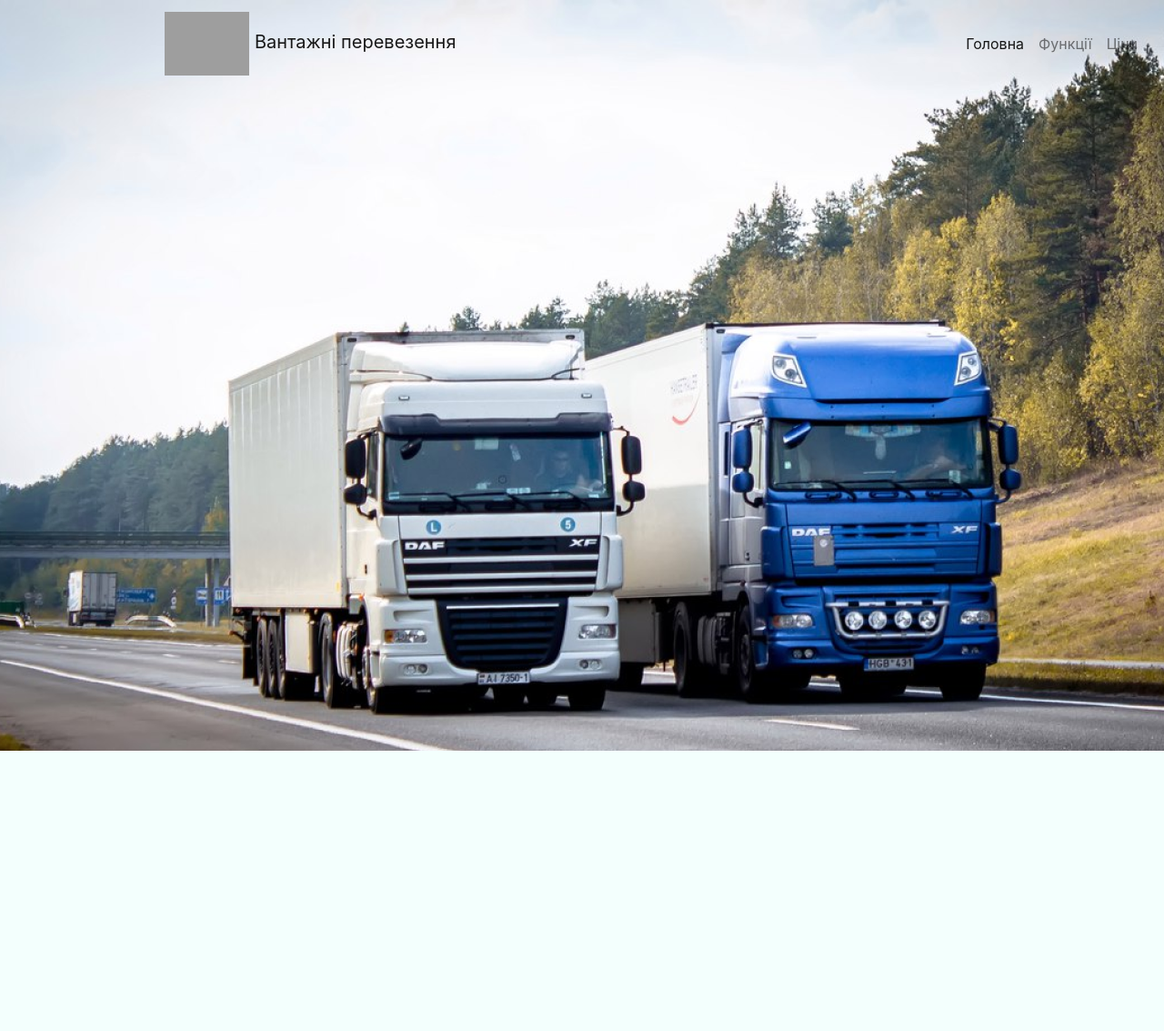
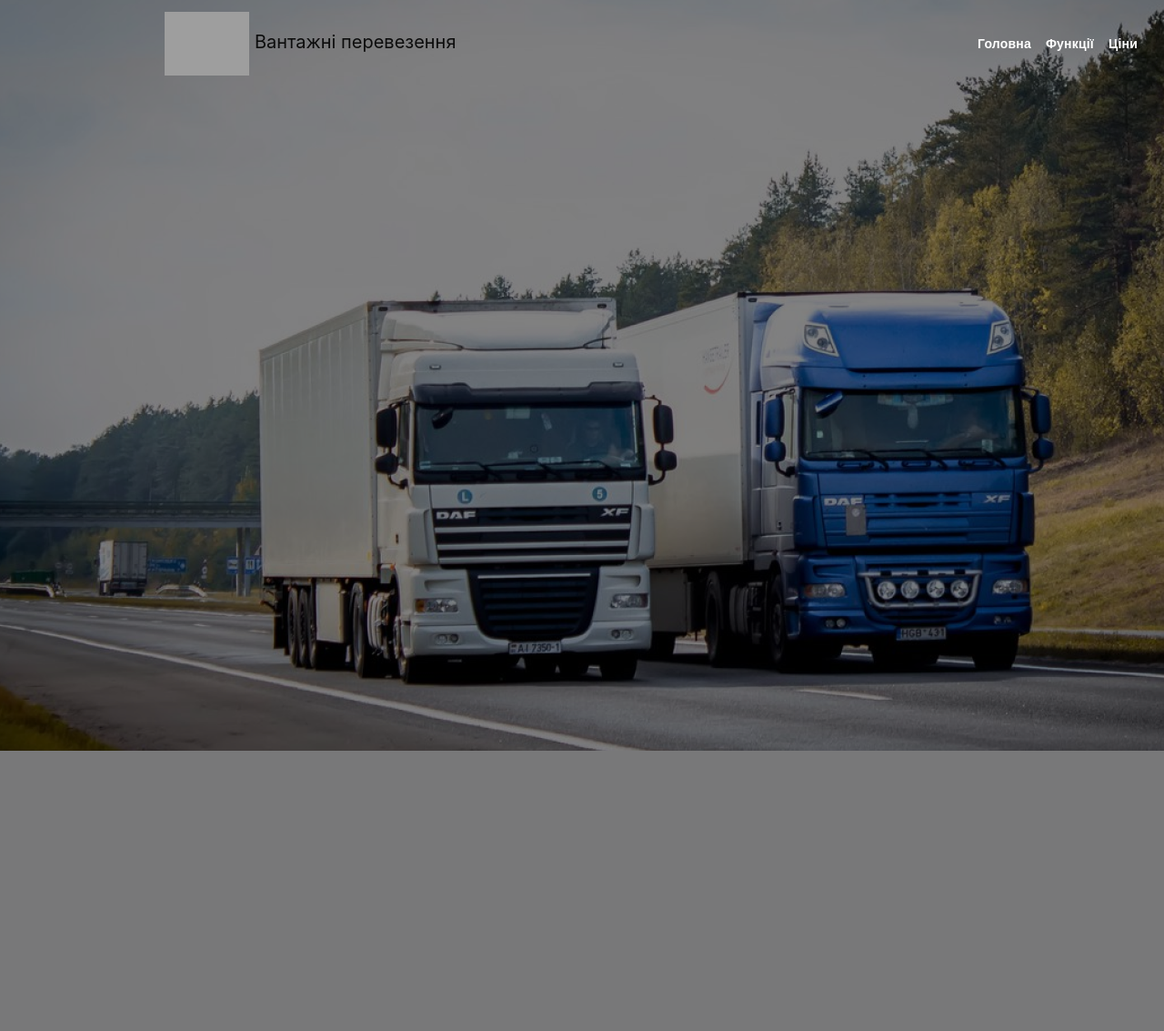
Before and after one commit to Raider2019/Python, a Flask app: page / in a window 1280 px wide; the page is wider, and only the part inside the window is pictured. Shown: that part at 91% size. After the commit the page ends 825 px from the top of that part, so only its background shows below. Run offline with Flask 2, Linux system fonts and the light colour scheme; grey boxes are pictures that could not be loaded.

Commit message:
Add files via upload

```diff
--- a/static/style.css
+++ b/static/style.css
@@ -17,22 +17,7 @@ body {
 
 
 }
-header{
-    position: static;
-width: 1440px;
-height: 1133px;
-left: 0px;
-top: 0px;
 
-background: #F3FFFD;
-
-/* Inside Auto Layout */
-flex: none;
-order: 0;
-align-self: stretch;
-flex-grow: 0;
-margin: 0px auto;
-}
 .background{
     position: absolute;
     width: 1440px;
@@ -41,7 +26,7 @@ left: 0px;
 right: 0px;
 top: 0px;
 bottom: 204px;
-background-image:url(../static/img/back-fura.png);
+background-image:url(../static/img/Group-bg.png);
 margin:0 auto;
 
 }
@@ -49,7 +34,7 @@ margin:0 auto;
 
 
 .collapse a:hover {
-    color: white !important;
+    color: green !important;
 
 }
 
@@ -58,3 +43,30 @@ margin:0 auto;
   height: 70px;
 
 }
+.nav-item a{
+    font-family:  'Montserrat', sans-serif;
+    font-size: 14px;
+    font-weight: bold;
+    line-height: 22px;
+    letter-spacing: 0.2px;
+    text-align: right;
+    color: white !important;
+
+}
+header h1{
+
+    margin-top: 80px;
+    font-family:  'Montserrat', sans-serif;
+    font-style: normal;
+    font-weight:bold;
+    font-size: 58px;
+    line-height: 80px;
+
+
+    letter-spacing: 0.2px;
+
+    color: white;
+
+
+
+}
```
Also changed, not shown: static/img/Group-bg.png (added), static/img/list.svg (added), static/img/logo.svg.
